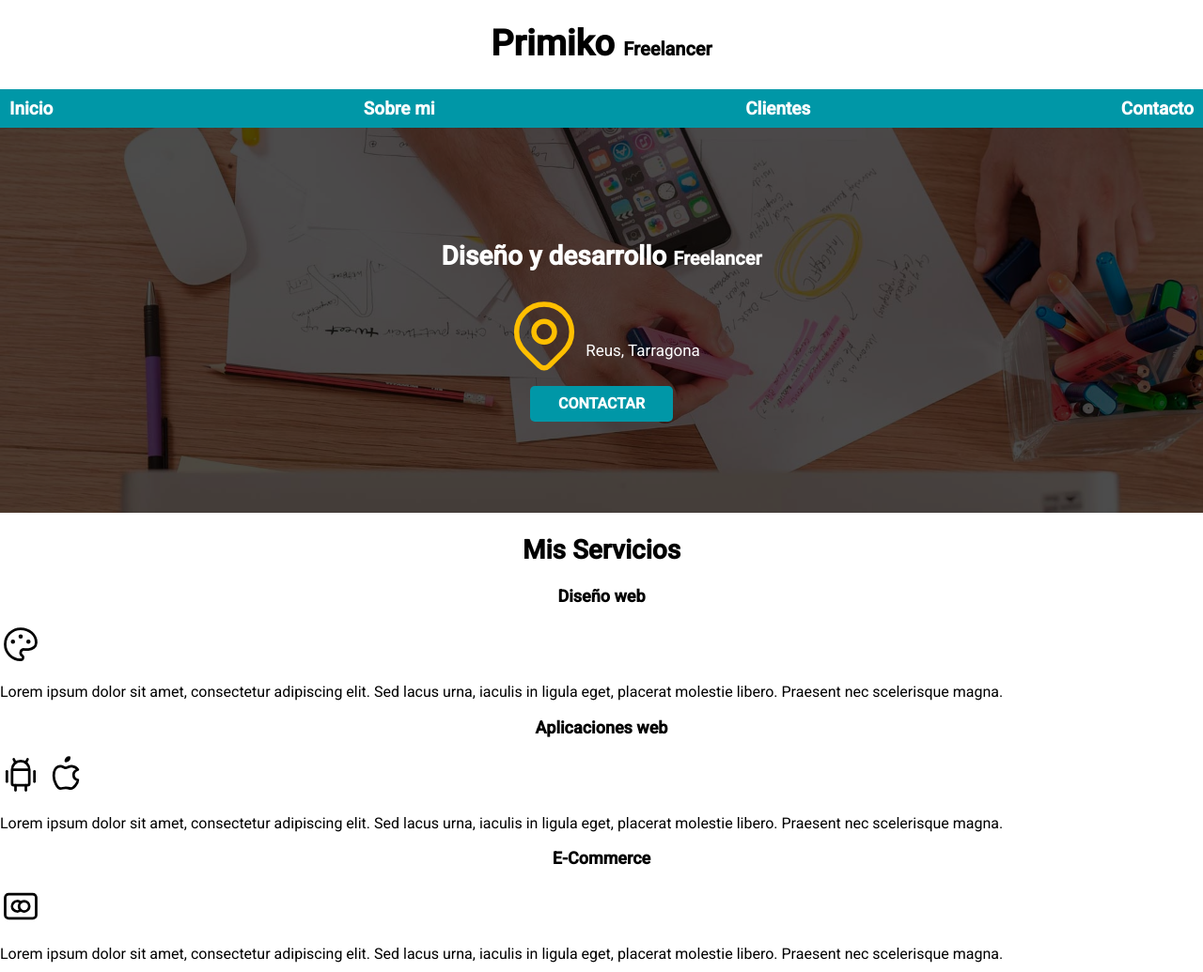
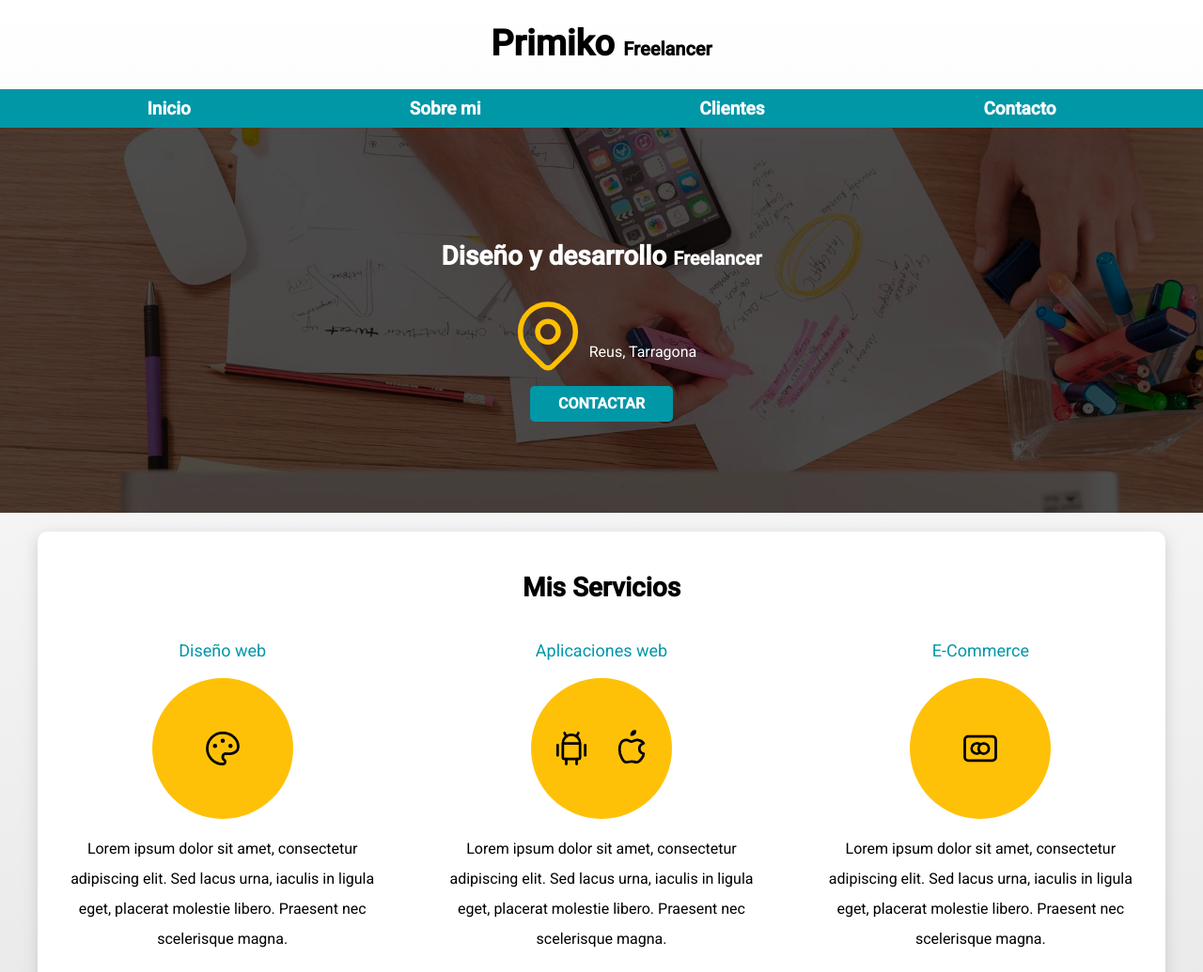
Before and after one commit to yaniaici/Freelancer-Webpage, a plain HTML site: page index.html in a window 1280 px wide. Shown: the top 1035 px of the page at 94% size. Drawn offline with Linux system fonts and the light colour scheme.

Commit message:
Avanzado diseño contenedor principal

```diff
--- a/css/styles.css
+++ b/css/styles.css
@@ -4,9 +4,12 @@
     --primario: #FFC107;
     --secundario: #0097A7;
     --gris: #757575;
+    --grisClaro: #e4e4e4;
 
 }
 
+
+/* Globales */
 html {
     font-size: 62.5%;           /* Box model */
     box-sizing: border-box;
@@ -19,8 +22,11 @@ html {
 body {
     font-size: 16px;           /* 1 rem = 10px */
     font-family: 'Roboto', sans-serif;
+    background-image: linear-gradient(to top, var(--grisClaro) 0%, var(--blanco) 100% );
 }
 
+
+/* Tipografias */
 h1 {
     font-size: 3.8rem;
 }
@@ -36,6 +42,8 @@ h3 {
 h1, h2, h3 {
     text-align: center;
 }
+
+/* Titulos */
 
 .titulo span {
     font-size: 2rem;
@@ -66,6 +74,16 @@ h1, h2, h3 {
 
 }
 
+.sombra {
+    /* Moz: mozilla Webkit: Chrome */
+    box-shadow: 0px 5px 15px 0px rgba(171,171,171,0.53);
+    background-color: var(--blanco);
+    padding: 2rem;
+    border-radius: 1rem;
+}
+
+
+/* Navegacion principal */
 .nav-bg {
     background-color: var(--secundario);
 }
@@ -78,7 +96,7 @@ h1, h2, h3 {
 @media (min-width: 768px) {
     .navegacion-principal {
         flex-direction: row;
-        justify-content: space-between;
+        justify-content: space-around;
     }
 }
 
@@ -97,12 +115,14 @@ h1, h2, h3 {
     color: var(--oscuro);
 }
 
+/* Hero */
 .hero {
     background-image: url(../img/hero.jpg);
     background-repeat: no-repeat;
     background-size: cover;
     height: 41rem;
     position: relative;
+    margin-bottom: 2rem;
 }
 
 .contenido-hero {
@@ -118,16 +138,47 @@ h1, h2, h3 {
     justify-content: center;
 }
 
-.contenido-hero h2 {
+.contenido-hero h2, .contenido-hero p {
     color: var(--blanco);
-}
-
-.contenido-hero p {
-    color: var(--blanco);
-    font-size: 1.7rem;
 }
 
 .ubicacion {
     display: flex;
     align-items: flex-end;
 }
+
+/** Servicios **/
+@media(min-width: 768px) {
+    .servicios {
+        display: grid;
+        grid-template-columns: repeat(3, 1fr);
+        column-gap: 5rem;
+    }
+}
+
+.servicio {
+    display: flex;
+    flex-direction: column;
+    align-items: center;
+}
+
+.servicio h3 {
+    color: var(--secundario);
+    font-weight: normal;
+
+}
+
+.servicio p {
+    line-height: 2;
+    text-align: center;
+}
+
+.servicio .iconos {
+    height: 15rem;
+    width: 15rem;
+    background-color: var(--primario);
+    border-radius: 50%;
+    display: flex;
+    justify-content: space-evenly;
+    align-items: center;
+}
--- a/index.html
+++ b/index.html
@@ -21,7 +21,7 @@
     </header>
 
     <div class="nav-bg">
-    <nav class="navegacion-principal">
+    <nav class="navegacion-principal contenedor">
         <a href="#">Inicio</a>
         <a href="#">Sobre mi</a>
         <a href="#">Clientes</a>
@@ -49,12 +49,14 @@
     </div>
     </section>
 
-    <main>
+    <main class="contenedor sombra">
         <h2> Mis Servicios </h2>
 
-        <section>
+        <div class="servicios">
+        <section class="servicio">
             <h3>Diseño web</h3>
-            <svg xmlns="http://www.w3.org/2000/svg" class="icon icon-tabler icon-tabler-palette" width="44" height="44"
+            <div class="iconos">
+                <svg xmlns="http://www.w3.org/2000/svg" class="icon icon-tabler icon-tabler-palette" width="44" height="44"
                 viewBox="0 0 24 24" stroke-width="1.5" stroke="currentColor" fill="none" stroke-linecap="round"
                 stroke-linejoin="round">
                 <path stroke="none" d="M0 0h24v24H0z" fill="none" />
@@ -63,7 +65,8 @@
                 <circle cx="7.5" cy="10.5" r=".5" fill="currentColor" />
                 <circle cx="12" cy="7.5" r=".5" fill="currentColor" />
                 <circle cx="16.5" cy="10.5" r=".5" fill="currentColor" />
-            </svg>
+             </svg>
+            </div>
             <p>
                 Lorem ipsum dolor sit amet, consectetur adipiscing elit. Sed lacus urna, iaculis in ligula eget,
                 placerat molestie libero.
@@ -71,9 +74,10 @@
             </p>
         </section>
 
-        <section>
+        <section class="servicio">
             <h3>Aplicaciones web</h3>
-            <svg xmlns="http://www.w3.org/2000/svg" class="icon icon-tabler icon-tabler-brand-android" width="44"
+            <div class="iconos">
+                <svg xmlns="http://www.w3.org/2000/svg" class="icon icon-tabler icon-tabler-brand-android" width="44"
                 height="44" viewBox="0 0 24 24" stroke-width="1.5" stroke="currentColor" fill="none"
                 stroke-linecap="round" stroke-linejoin="round">
                 <path stroke="none" d="M0 0h24v24H0z" fill="none" />
@@ -93,6 +97,7 @@
                     d="M9 7c-3 0 -4 3 -4 5.5c0 3 2 7.5 4 7.5c1.088 -.046 1.679 -.5 3 -.5c1.312 0 1.5 .5 3 .5s4 -3 4 -5c-.028 -.01 -2.472 -.403 -2.5 -3c-.019 -2.17 2.416 -2.954 2.5 -3c-1.023 -1.492 -2.951 -1.963 -3.5 -2c-1.433 -.111 -2.83 1 -3.5 1c-.68 0 -1.9 -1 -3 -1z" />
                 <path d="M12 4a2 2 0 0 0 2 -2a2 2 0 0 0 -2 2" />
             </svg>
+            </div>
             <p>
                 Lorem ipsum dolor sit amet, consectetur adipiscing elit. Sed lacus urna, iaculis in ligula eget,
                 placerat molestie libero.
@@ -100,9 +105,10 @@
             </p>
         </section>
 
-        <section>
+        <section class="servicio">
             <h3>E-Commerce</h3>
-            <svg xmlns="http://www.w3.org/2000/svg" class="icon icon-tabler icon-tabler-brand-mastercard" width="44"
+            <div class="iconos">
+                <svg xmlns="http://www.w3.org/2000/svg" class="icon icon-tabler icon-tabler-brand-mastercard" width="44"
                 height="44" viewBox="0 0 24 24" stroke-width="1.5" stroke="currentColor" fill="none"
                 stroke-linecap="round" stroke-linejoin="round">
                 <path stroke="none" d="M0 0h24v24H0z" fill="none" />
@@ -110,12 +116,14 @@
                 <path d="M12 9.765a3 3 0 1 0 0 4.47" />
                 <rect x="3" y="5" width="18" height="14" rx="2" />
             </svg>
+            </div>
             <p>
                 Lorem ipsum dolor sit amet, consectetur adipiscing elit. Sed lacus urna, iaculis in ligula eget,
                 placerat molestie libero.
                 Praesent nec scelerisque magna.
             </p>
         </section>
+     </div>
     </main>
 
     <section>
```
